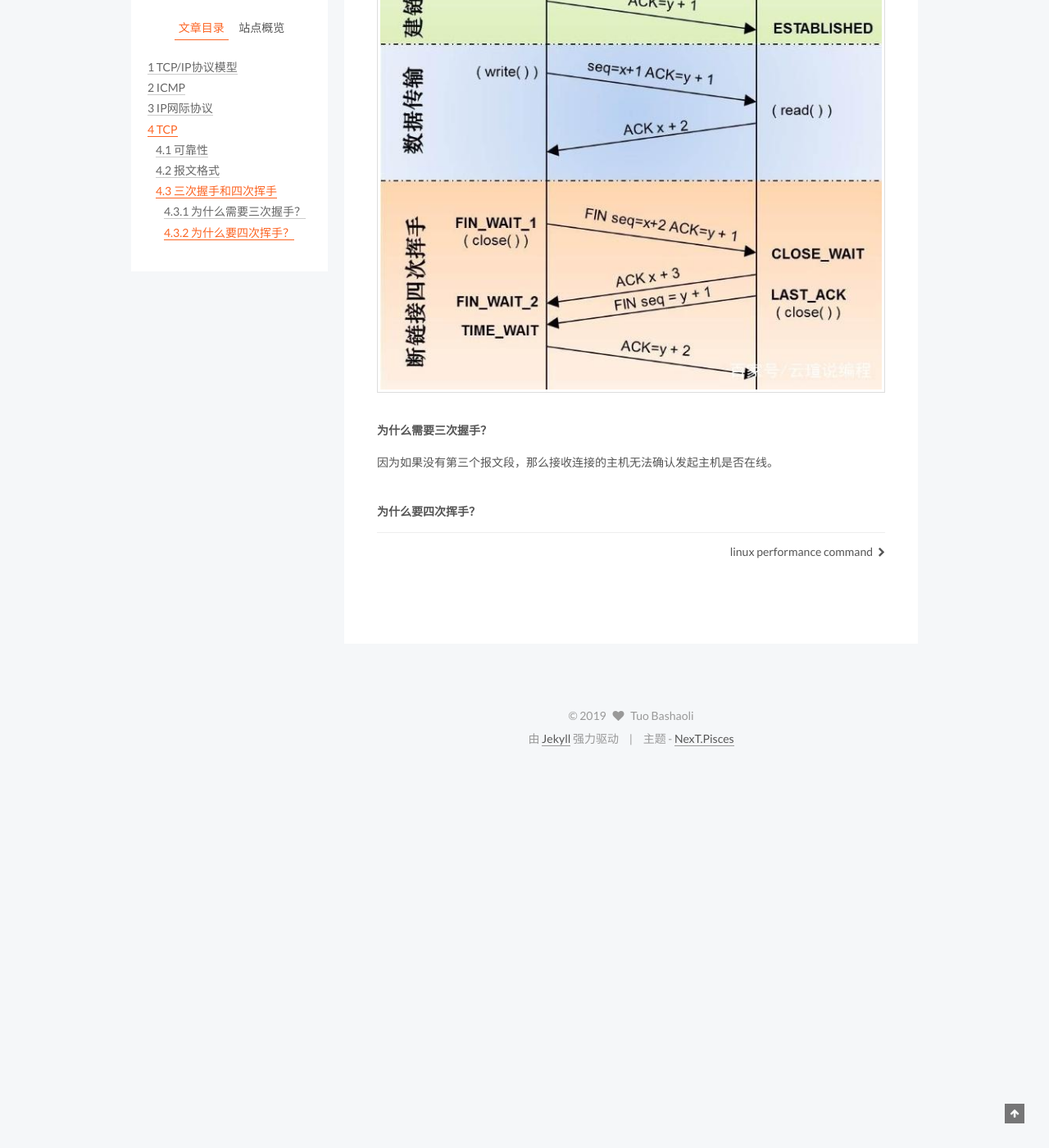
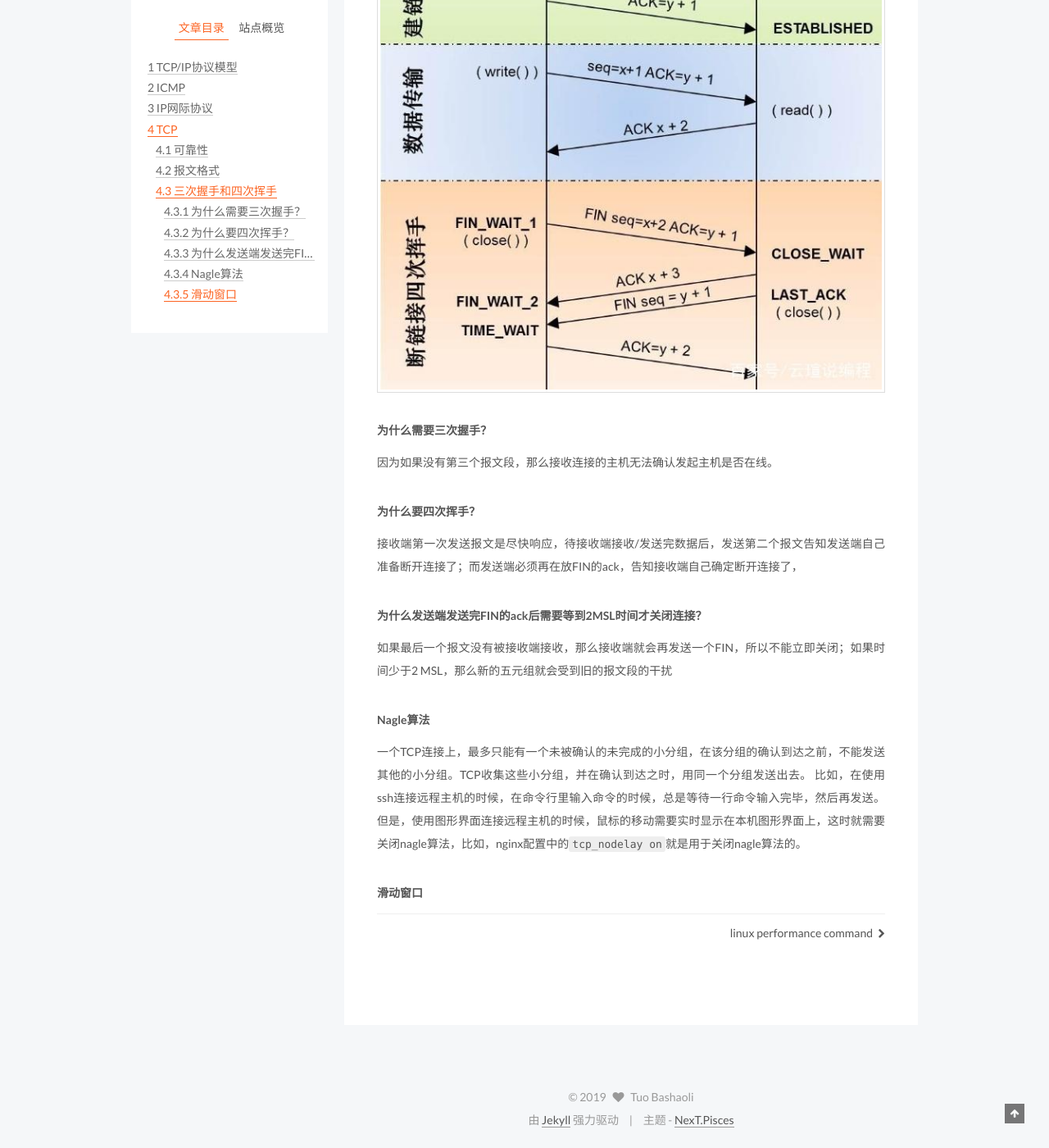
Before and after one commit to tuobashaoli/tuobashaoli.github.io, a Jekyll site: the page built from _posts/2019-04-17-internet-protocol.markdown, in a window 1280 px wide and 1400 px high, scrolled down 5476 px. Shown: the whole window at 82% size. Built offline with Jekyll 4.4.1, drawn with Linux system fonts in a browser that asks for light colours; comment, search, counter and statistics services are not loaded; before the commit the page ends 6411 px from its top, so only the background shows below that.

Commit message:
update ip

```diff
--- a/_posts/2019-04-17-internet-protocol.markdown
+++ b/_posts/2019-04-17-internet-protocol.markdown
@@ -134,3 +134,16 @@ FIN 发送端完成发送任务
 因为如果没有第三个报文段，那么接收连接的主机无法确认发起主机是否在线。
 
 ##### 为什么要四次挥手？
+
+接收端第一次发送报文是尽快响应，待接收端接收/发送完数据后，发送第二个报文告知发送端自己准备断开连接了；而发送端必须再在放FIN的ack，告知接收端自己确定断开连接了，
+
+##### 为什么发送端发送完FIN的ack后需要等到2MSL时间才关闭连接？
+
+如果最后一个报文没有被接收端接收，那么接收端就会再发送一个FIN，所以不能立即关闭；如果时间少于2 MSL，那么新的五元组就会受到旧的报文段的干扰
+
+##### Nagle算法
+
+一个TCP连接上，最多只能有一个未被确认的未完成的小分组，在该分组的确认到达之前，不能发送其他的小分组。TCP收集这些小分组，并在确认到达之时，用同一个分组发送出去。
+比如，在使用ssh连接远程主机的时候，在命令行里输入命令的时候，总是等待一行命令输入完毕，然后再发送。但是，使用图形界面连接远程主机的时候，鼠标的移动需要实时显示在本机图形界面上，这时就需要关闭nagle算法，比如，nginx配置中的`tcp_nodelay on`就是用于关闭nagle算法的。
+
+##### 滑动窗口
```
